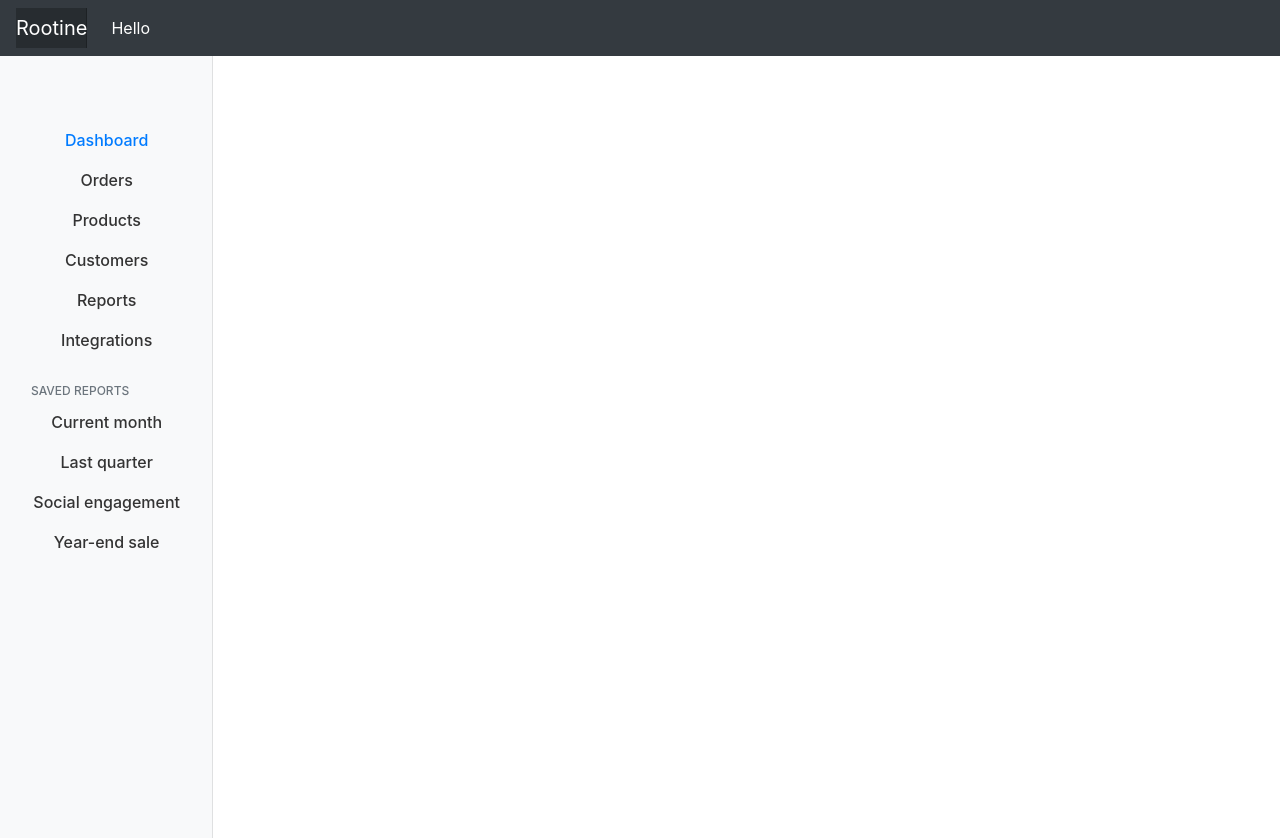
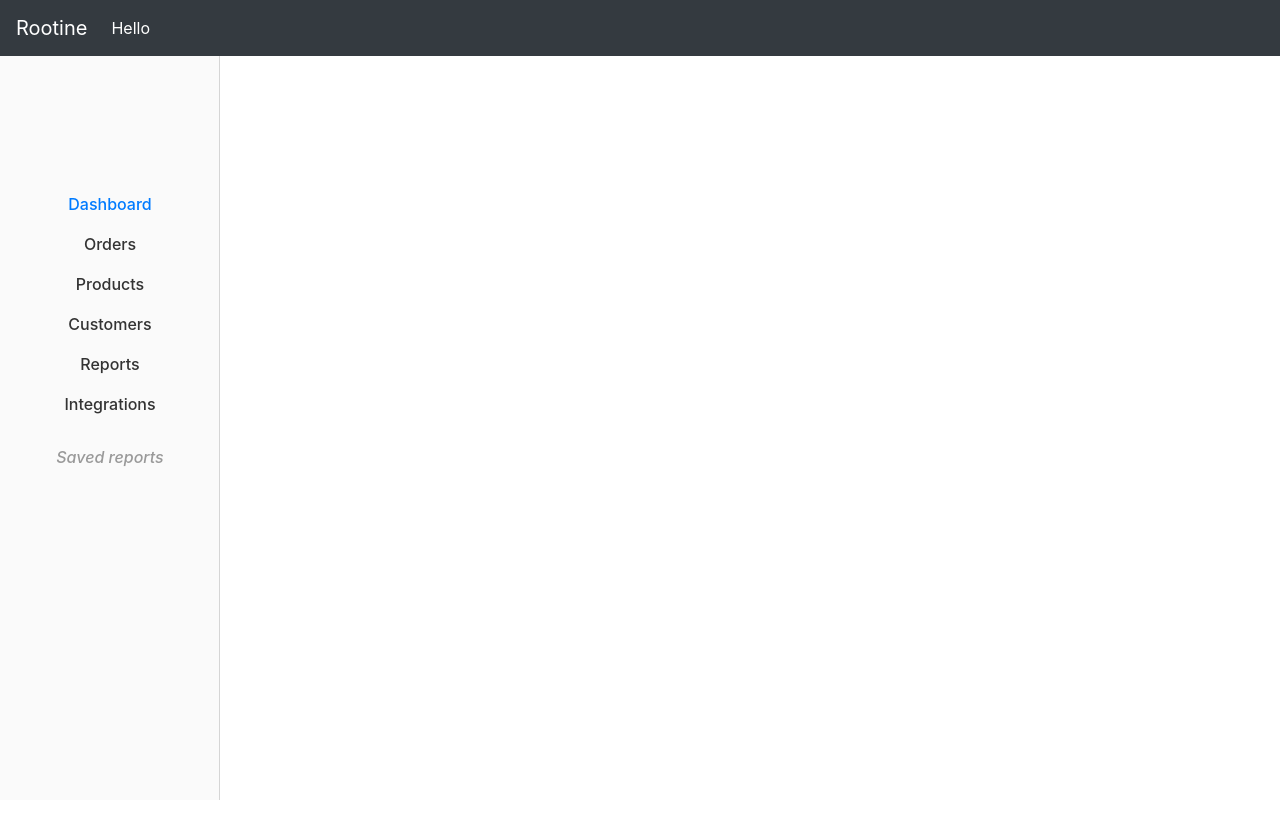
Before and after one commit to DeenChoudhury/secret_project, a React (Create React App) app: page / in a window 1280 px wide. Shown: the top 838 px of the page. After the commit the page ends 800 px from the top, so only its background shows below. Built offline with nearby package versions, Linux system fonts and the light colour scheme.

Commit message:
changed colour of sidebar and added additional css styling

```diff
--- a/src/components/sidebar/Sidebar.jsx
+++ b/src/components/sidebar/Sidebar.jsx
@@ -4,9 +4,10 @@ import { Link } from 'react-router-dom';
 
 function Sidebar() {
     return (
-        <nav id="sidebarMenu" class="col-md-3 col-lg-2 d-md-block bg-light sidebar collapse hidden-xs-down">
-            <div class="sidebar-sticky pt-3">
+        <nav id="sidebarMenu" class="sidebar">
+            <div class="sidebar-menu">
                 <ul class="nav flex-column">
+                    <li class="first-nav-item"></li>
                     <li class="nav-item">
                         <a class="nav-link active" href="#">
                             Dashboard
@@ -39,33 +40,11 @@ function Sidebar() {
                     </li>
                 </ul>
 
-            <h6 class="sidebar-heading d-flex justify-content-between align-items-center px-3 mt-4 mb-1 text-muted">
+            <h6 class="sidebar-title2">
                 <span>Saved reports</span>
                 <a class="d-flex align-items-center text-muted" href="#" aria-label="Add a new report">
                 </a>
             </h6>
-                <ul class="nav flex-column mb-2">
-                    <li class="nav-item">
-                        <a class="nav-link" href="#">
-                            Current month
-                        </a>
-                    </li>
-                    <li class="nav-item">
-                        <a class="nav-link" href="#">
-                            Last quarter
-                         </a>
-                    </li>
-                    <li class="nav-item">
-                        <a class="nav-link" href="#">
-                            Social engagement
-                        </a>
-                    </li>
-                    <li class="nav-item">
-                        <a class="nav-link" href="#">
-                            Year-end sale
-                         </a>
-                    </li>
-                </ul>
             </div>
         </nav>
     )
--- a/src/components/sidebar/sidebar.css
+++ b/src/components/sidebar/sidebar.css
@@ -5,7 +5,16 @@ body {
     width:220px;
   }
 
+  .sidebar-menu {
+    grid-column: span 4;
+    border: #333;
+  }
 
+  .sidebar-title2 {
+    padding-top: 1.5em;
+    font-style: italic;
+    color: #999;
+  }
 
   .feather {
     width: 16px;
@@ -22,14 +31,16 @@ body {
     top: 0;
     bottom: 0;
     left: 0;
+    margin-top: 56px;
     z-index: 100; /* Behind the navbar */
     padding: 48px 0 0; /* Height of navbar */
-    box-shadow: inset -1px 0 0 rgba(0, 0, 0, .1);
+    background-color: rgba(153, 153, 153, .05);
+    box-shadow: inset -1px 0 0 rgba(0, 0, 0, .15);
   }
 
-  @media (max-width: 767.98px) {
+  @media (max-width: 500px) {
     .sidebar {
-      top: 5rem;
+      display: none;
     }
   }
 
@@ -73,36 +84,12 @@ body {
     text-transform: uppercase;
   }
 
-  /*
-   * Navbar
-   */
 
-  .navbar-brand {
-    padding-top: .75rem;
-    padding-bottom: .75em;
-    font-size: 1rem;
-    background-color: rgba(0, 0, 0, .25);
-    box-shadow: inset -1px 0 0 rgba(0, 0, 0, .25);
+  .first-nav-item {
+    top: 5;
+    padding-top: 5em;
   }
 
-  .navbar .navbar-toggler {
-    top: .25rem;
-    right: 1rem;
+  .nav-item:hover a{
+    color:  #007bff;
   }
-
-  .navbar .form-control {
-    padding: .75rem 1rem;
-    border-width: 0;
-    border-radius: 0;
-  }
-
-  .form-control-dark {
-    color: #fff;
-    background-color: rgba(255, 255, 255, .1);
-    border-color: rgba(255, 255, 255, .1);
-  }
-
-  .form-control-dark:focus {
-    border-color: transparent;
-    box-shadow: 0 0 0 3px rgba(255, 255, 255, .25);
-  }
```
